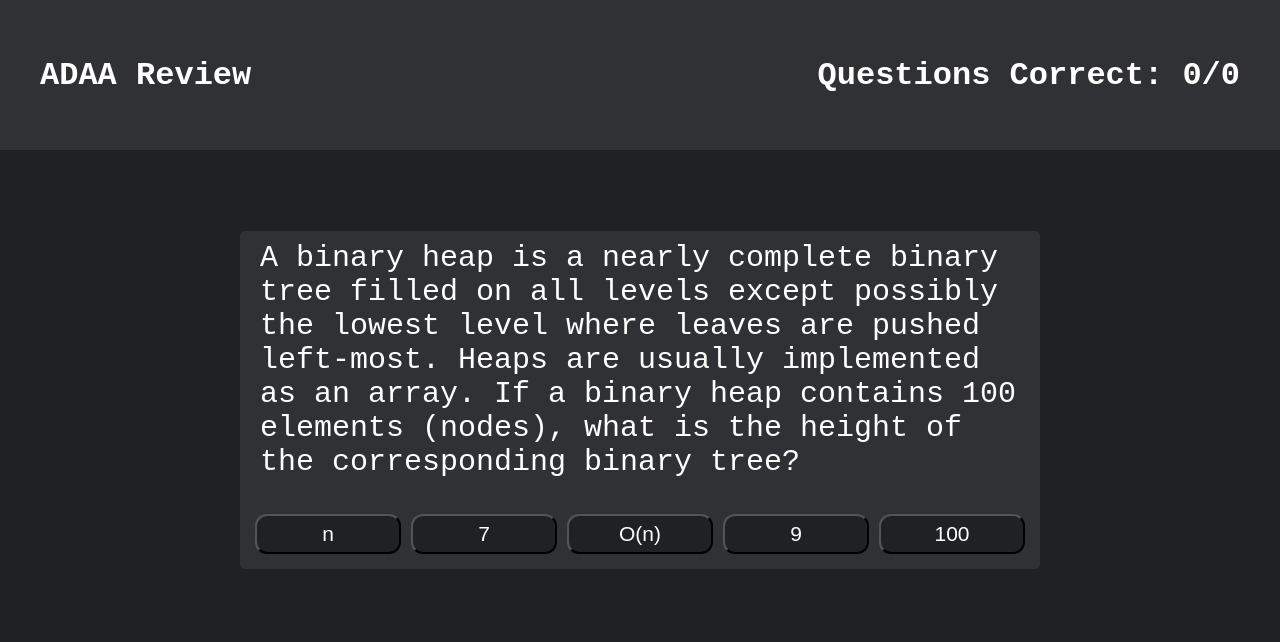
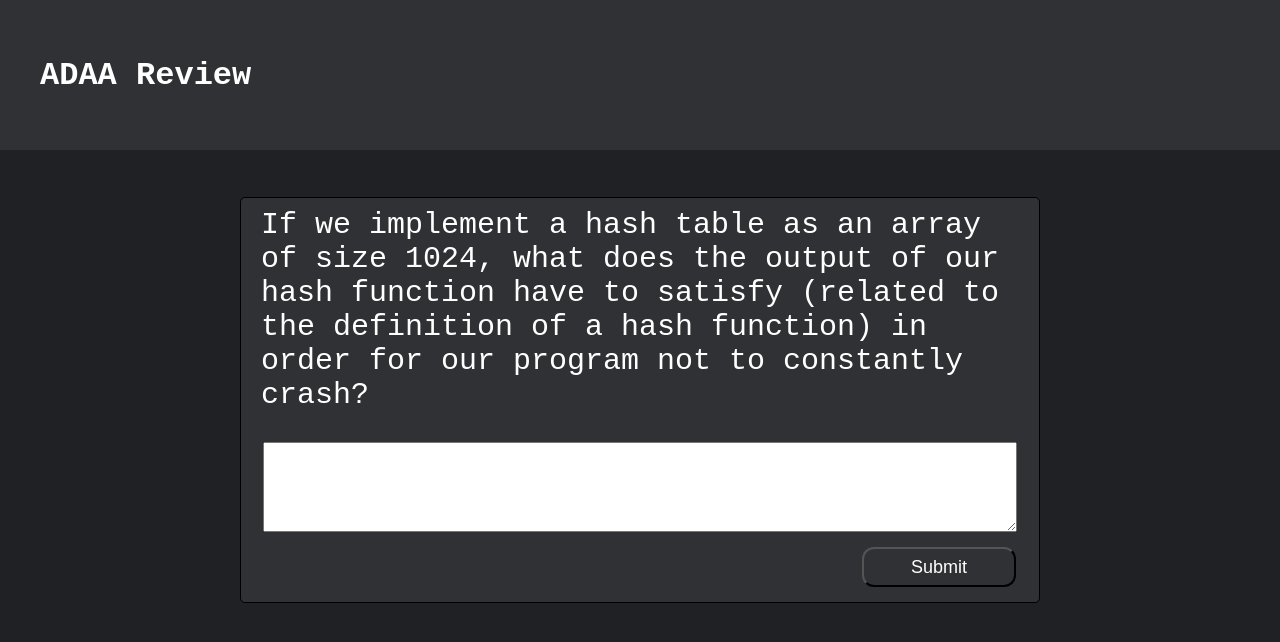
Before and after one commit to christian-m-george/adaaReview, a React (Create React App) app: page / in a window 1280 px wide. Shown: the top 642 px of the page. Built offline with nearby package versions, Linux system fonts and the light colour scheme.

Commit message:
randomized questions

```diff
--- a/src/App.tsx
+++ b/src/App.tsx
@@ -31,7 +31,17 @@ const App = () => {
   const [numberOfCorrectAnswers, setNumberOfCorrectAnswers] =
     React.useState<number>(0);
 
-  const quizQuestions: Question[] = [...questions.questions];
+  const shuffleArray = (array: any[]) => {
+    for (let i = array.length - 1; i > 0; i--) {
+      const j = Math.floor(Math.random() * (i + 1));
+      const temp = array[i];
+      array[i] = array[j];
+      array[j] = temp;
+    }
+    return array;
+  };
+
+  const quizQuestions: Question[] = shuffleArray([...questions.questions]);
 
   return (
     <div
@@ -60,9 +70,11 @@ const App = () => {
         }}
       >
         <h1 style={{ color: "white" }}>ADAA Review</h1>
-        <h1 style={{ color: "white" }}>
-          Questions Correct: {numberOfCorrectAnswers + `/${currentQuestion}`}
-        </h1>
+        {currentQuestion !== 0 ? (
+          <h1 style={{ color: "white" }}>
+            Questions Correct: {numberOfCorrectAnswers + `/${currentQuestion}`}
+          </h1>
+        ) : null}
       </div>
       {quizQuestions[currentQuestion].type === QuestionType.MultipleChoice ? (
         <MultipleChoiceQuestion
--- a/src/questionTypes/MultipleChoiceQuestion.tsx
+++ b/src/questionTypes/MultipleChoiceQuestion.tsx
@@ -14,14 +14,14 @@ const MultipleChoiceQuestion = (props: Props): JSX.Element => {
     const button: HTMLButtonElement = event.currentTarget;
     button.setAttribute(
       "style",
-      "background-color: lightgrey; margin: 5px;width: 20%;height: 40px;fontSize: 18px;border-radius: 12px;color: white;color:black"
+      "background-color: lightgrey; margin: 5px;width: 20%;height: 40px;fontSize: .8em;border-radius: 12px;color: white;color:black"
     );
   };
   const mouseOut = (event: React.MouseEvent<HTMLButtonElement>) => {
     const button: HTMLButtonElement = event.currentTarget;
     button.setAttribute(
       "style",
-      "background-color: #202124; margin: 5px;width: 20%;height: 40px;fontSize: 18px;border-radius: 12px;color: white;color:white"
+      "background-color: #202124; margin: 5px;width: 20%;height: 40px;fontSize: .8em;border-radius: 12px;color: white;color:white"
     );
   };
   return (
@@ -56,7 +56,6 @@ const MultipleChoiceQuestion = (props: Props): JSX.Element => {
         {props.question.answers.map((sq, i) => {
           return (
             <button
-              className="select"
               onMouseOver={mouseOver}
               onMouseOut={mouseOut}
               key={i}
@@ -64,7 +63,7 @@ const MultipleChoiceQuestion = (props: Props): JSX.Element => {
                 margin: 5,
                 width: "20%",
                 height: 40,
-                fontSize: 21,
+                fontSize: ".8em",
                 borderRadius: 12,
                 backgroundColor: "#202124",
                 color: "white",
--- a/src/questionTypes/ShortAnswerQuestion.tsx
+++ b/src/questionTypes/ShortAnswerQuestion.tsx
@@ -64,7 +64,6 @@ const ShortAnswerQuestion = (props: Props): JSX.Element => {
         }}
       >
         <button
-          className="select"
           onMouseOver={mouseOver}
           onMouseOut={mouseOut}
           style={{
```
